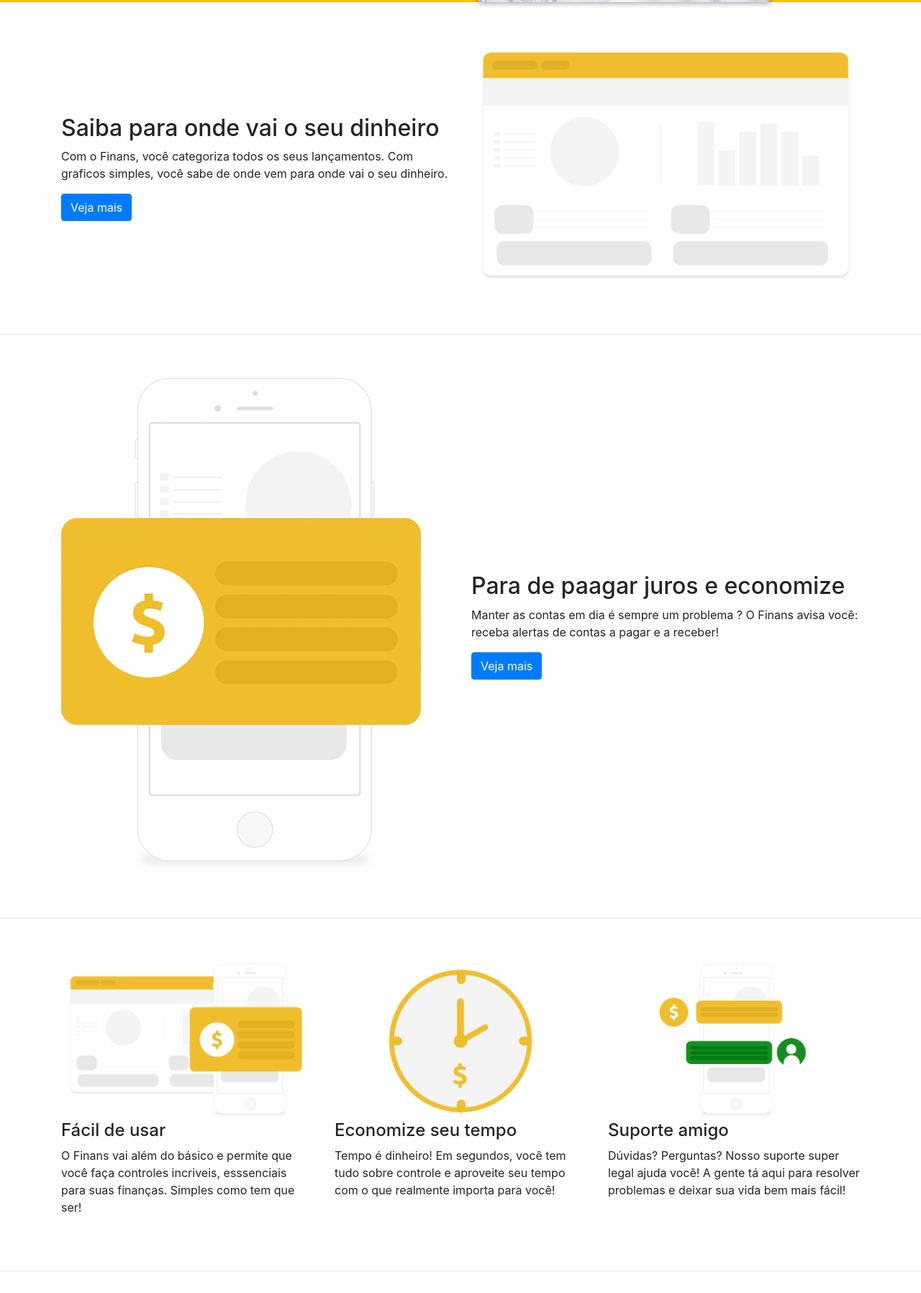
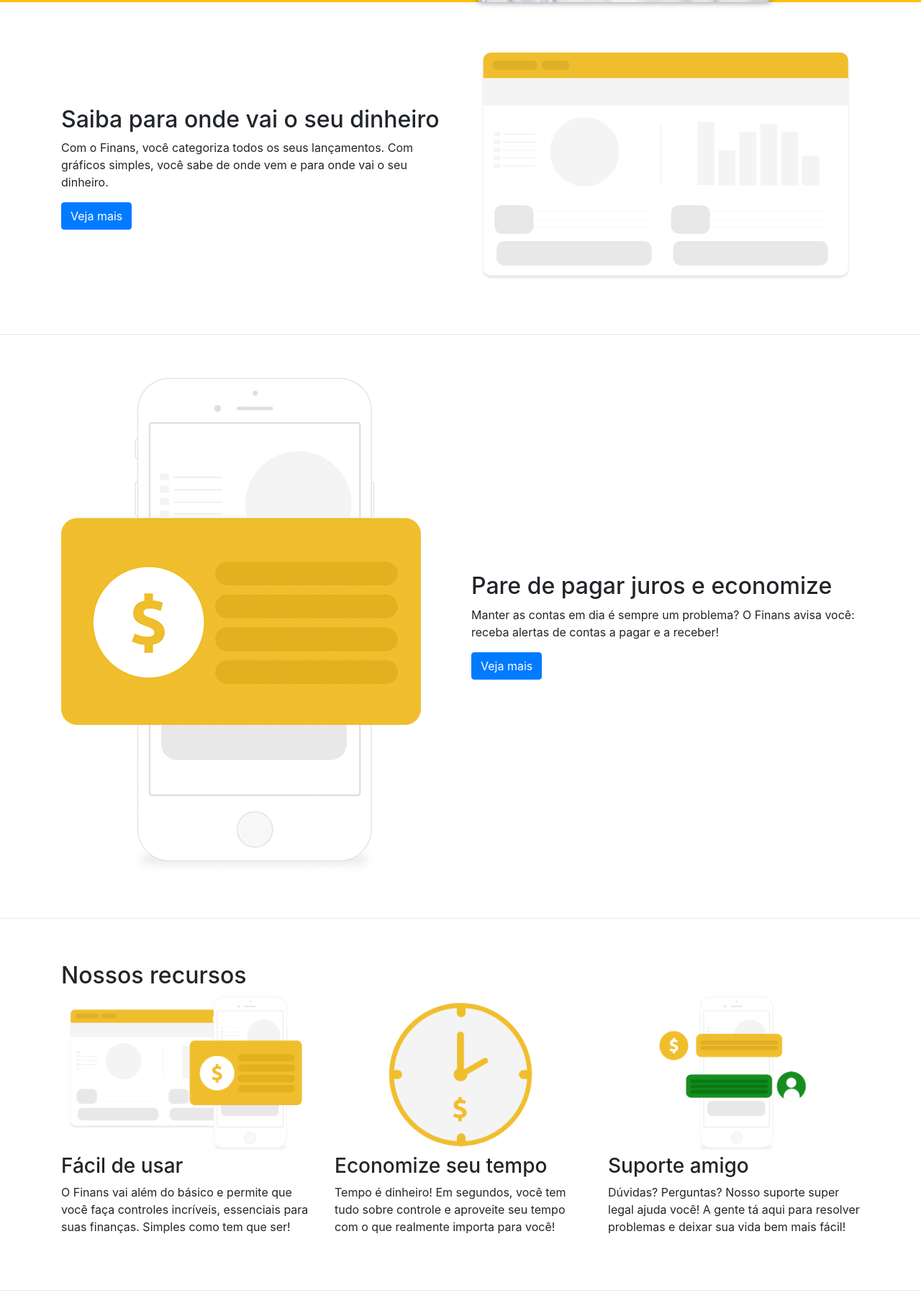
Before and after one commit to DanAntunes/finans-project, a plain HTML site: page index.html in a window 1280 px wide. Shown: the part 578-2374 px from the top of the page at 72% size. Drawn offline with nearby package versions, Linux system fonts and the light colour scheme.

Commit message:
fix: enhance accessibility and improve HTML structure in index.html

```diff
--- a/index.html
+++ b/index.html
@@ -52,7 +52,8 @@
     </header><!--/fim cabeçalho-->
 
     <main>
-        <section id="home" aria-labelledby="titulo-home"><!-- Início seção home-->
+        <!-- Seção home-->
+        <section id="home" aria-labelledby="titulo-home">
             <div class="container">
                 <div class="row">
                     <div class="col-md-6 d-flex"><!--Textos da seção -->
@@ -85,69 +86,79 @@
                         <img class="drop-shadow" src="image/capa-mulher.png" alt="Mulher utilizando aplicativo Finans">
                      </div>
             </div>
-        </section><!--/fim seção home-->
+        </section>
 
-        <section class="caixa" ><!-- Início seção saiba-->
+        <!-- Seção Saiba -->
+        <section aria-label="Saiba para onde vai seu dinheiro" class="caixa">
             <div class="container">
                 <div class="row">
                     <div class="col-md-6 d-flex">
-                        <div class="align-self-center">
-                            <h2>Saiba para onde vai o seu dinheiro </h2>
-                            <p>Com o Finans, você categoriza todos os seus lançamentos. Com graficos simples, você sabe de onde vem para onde vai o seu dinheiro.</p>
-                            <a href="" class="btn btn-primary">Veja mais</a>
-                        </div>
+                        <article class="align-self-center">
+                            <h2>Saiba para onde vai o seu dinheiro</h2>
+                            <p>Com o Finans, você categoriza todos os seus lançamentos. Com gráficos simples, você sabe de onde vem e para onde vai o seu dinheiro.</p>
+                            <a href="#saiba-mais" class="btn btn-primary" aria-label="Saiba mais sobre o rastreamento de gastos">
+                                Veja mais
+                            </a>
+                        </article>
                     </div>
                     <div class="col-md-6">
-                        <img src="image/saiba.png" class="img-fluid">
+                        <img src="image/saiba.png" class="img-fluid" alt="Gráfico de pizza mostrando a distribuição de gastos por categorias">
                     </div>
                 </div>
             </div>
-        </section><!--/fim seção saiba-->
+        </section>
 
-        <section class="caixa"><!-- Início seção juros-->
+        <!-- Seção Juros -->
+        <section aria-label="Pare de pagar juros" class="caixa">
             <div class="container">
                 <div class="row">
                     <div class="col-md-6">
-                        <img src="image/juros.png" class="img-fluid">
+                        <img src="image/juros.png" class="img-fluid" alt="Mulher pulando de alegria ao lado de um cofre e pilhas de moedas">
                     </div>
                     <div class="col-md-6 d-flex">
-                        <div class="align-self-center">
-                            <h2>Para de paagar juros e economize</h2>
-                            <p>Manter as contas em dia é sempre um problema ? O Finans avisa você: receba alertas de contas a pagar e a receber!</p>
-                            <a href="" class="btn btn-primary">Veja mais</a>
+                        <article class="align-self-center">
+                            <h2>Pare de pagar juros e economize</h2>
+                            <p>Manter as contas em dia é sempre um problema? O Finans avisa você: receba alertas de contas a pagar e a receber!</p>
+                            <a href="#juros" class="btn btn-primary" aria-label="Saiba mais sobre redução de juros">
+                                Veja mais
+                            </a>
+                        </article>
                     </div>
                 </div>
             </div>
-            </div>
-        </section><!--/fim seção juros-->
+        </section>
 
-        <section class="caixa"><!-- Início seção recursos-->
+        <!-- Seção Recursos -->
+        <section aria-label="Recursos principais" class="caixa">
             <div class="container">
+                <h2 class="visually-hidden">Nossos recursos</h2>
                 <div class="row">
-                   <div class="col-md-4">
-                    <img src="image/facil.png" class="img-fluid">
-                    <h4>Fácil de usar</h4>
+                    <article class="col-md-4">
+                        <img src="image/facil.png" class="img-fluid" alt="Ícone de uma mão segurando um celular com símbolo de confirmação">
+                        <h3>Fácil de usar</h3>
                         <p>
-                        O Finans vai além do básico e permite que você faça controles incriveis, esssenciais para suas finanças. Simples como tem que ser!
+                            O Finans vai além do básico e permite que você faça controles incríveis, essenciais para suas finanças. Simples como tem que ser!
                         </p>
-                   </div>
-                   <div class="col-md-4">
-                    <img src="image/economize.png" class="img-fluid">
-                    <h4>Economize seu tempo</h4>
+                    </article>
+
+                    <article class="col-md-4">
+                        <img src="image/economize.png" class="img-fluid" alt="Ícone de um relógio com símbolo de dinheiro">
+                        <h3>Economize seu tempo</h3>
                         <p>
                             Tempo é dinheiro! Em segundos, você tem tudo sobre controle e aproveite seu tempo com o que realmente importa para você!
                         </p>
-                   </div>
-                   <div class="col-md-4">
-                    <img src="image/suporte.png" class="img-fluid">
-                    <h4>Suporte amigo</h4>
+                    </article>
+
+                    <article class="col-md-4">
+                        <img src="image/suporte.png" class="img-fluid" alt="Ícone de duas pessoas conversando com balões de diálogo">
+                        <h3>Suporte amigo</h3>
                         <p>
                             Dúvidas? Perguntas? Nosso suporte super legal ajuda você! A gente tá aqui para resolver problemas e deixar sua vida bem mais fácil!
                         </p>
+                    </article>
                 </div>
             </div>
-            </div>
-        </section><!--/fim seção recursos-->
+        </section>
     </main>
 
     <footer class="mt-4 mb-4">
```
Lines whose indentation alone changed are shown as unchanged.
